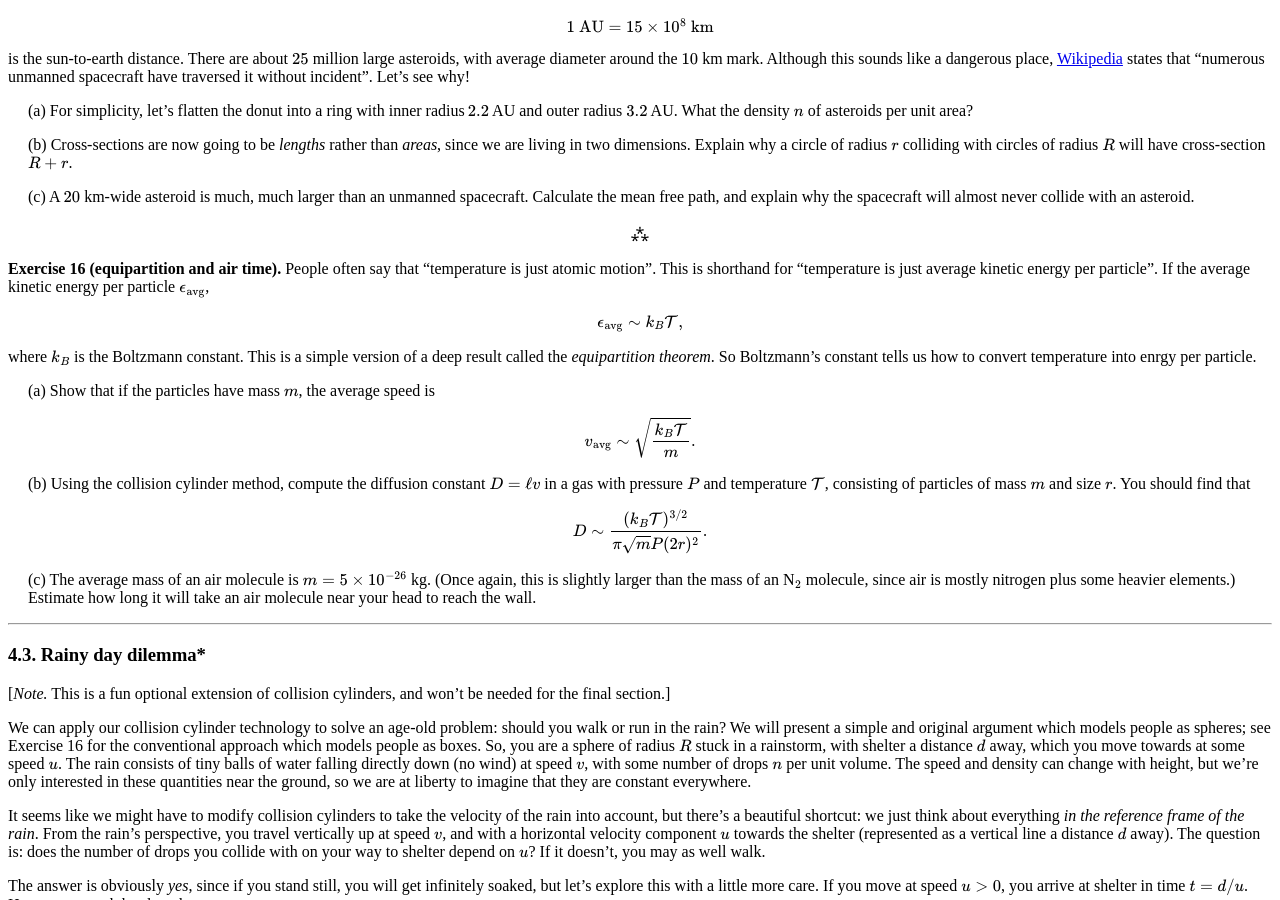
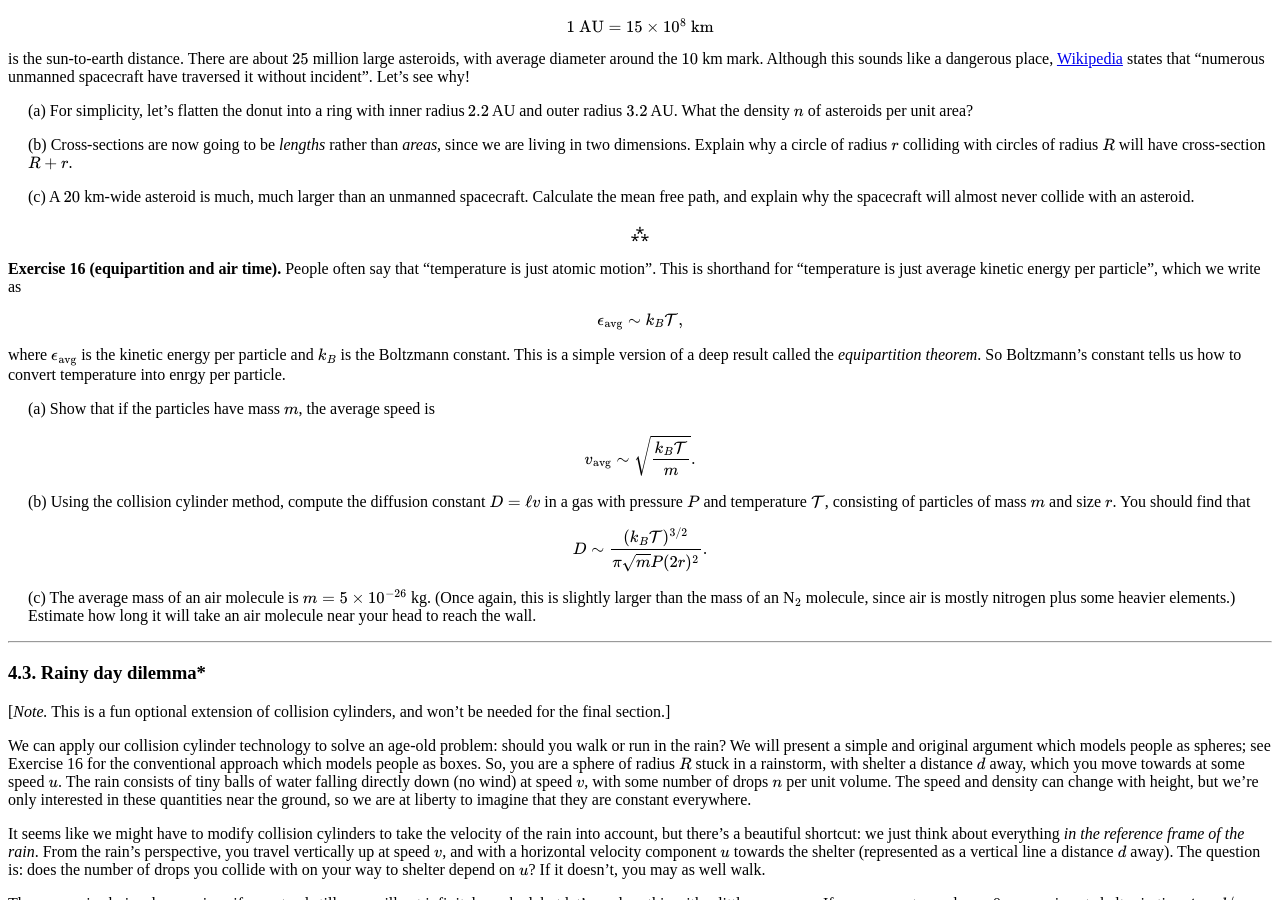
Before and after one commit to hapax/hapax.github.io, a Jekyll site: the page built from _posts/2020-02-24-napkin-hacks.md, in a window 1280 px wide and 900 px high, scrolled down 21207 px. Built offline with Jekyll 4.4.1, drawn with Linux system fonts in a browser that asks for light colours; our own code applies the rules of GitHub Pages for plain Markdown files; formulas are drawn with MathJax 3; a script that is not in the unit is left out.

Commit message:
Update 2020-02-24-napkin-hacks.md

```diff
--- a/_posts/2020-02-24-napkin-hacks.md
+++ b/_posts/2020-02-24-napkin-hacks.md
@@ -1601,15 +1601,13 @@ never collide with an asteroid.
 **Exercise 16 (equipartition and air time).** People often say that
 "temperature is just atomic motion".
 This is shorthand for "temperature is just average kinetic energy per
-particle".
-If the average kinetic
-energy per particle $\epsilon_\text{avg}$,
+particle", which we write as
 
 $$
 \epsilon_\text{avg} \sim k_B \mathcal{T},
 $$
 
-where $k_B$ is the Boltzmann constant.
+where $\epsilon_\text{avg}$ is the kinetic energy per particle and $k_B$ is the Boltzmann constant.
 This is a simple version of a deep result called the *equipartition
 theorem*.
 So Boltzmann's constant tells us how to convert temperature into enrgy
```
